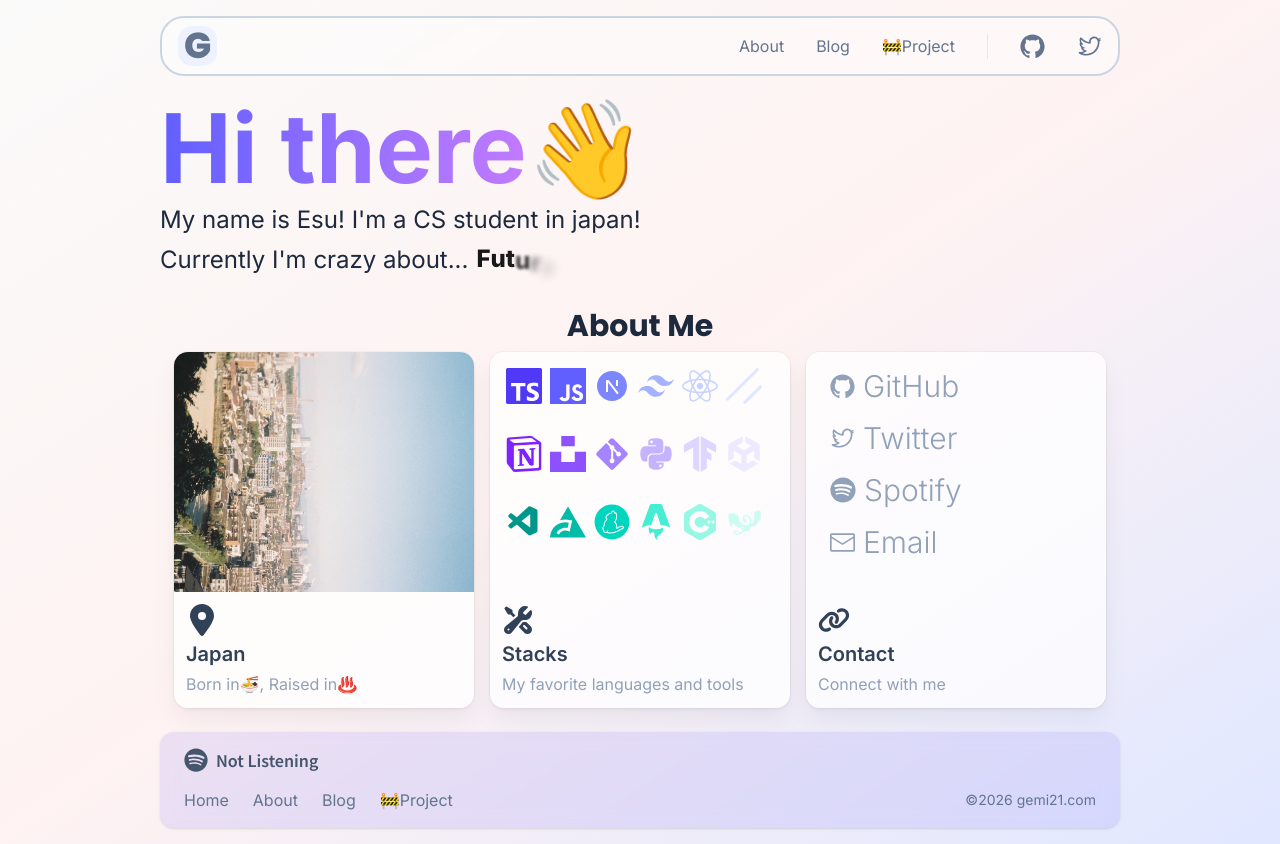
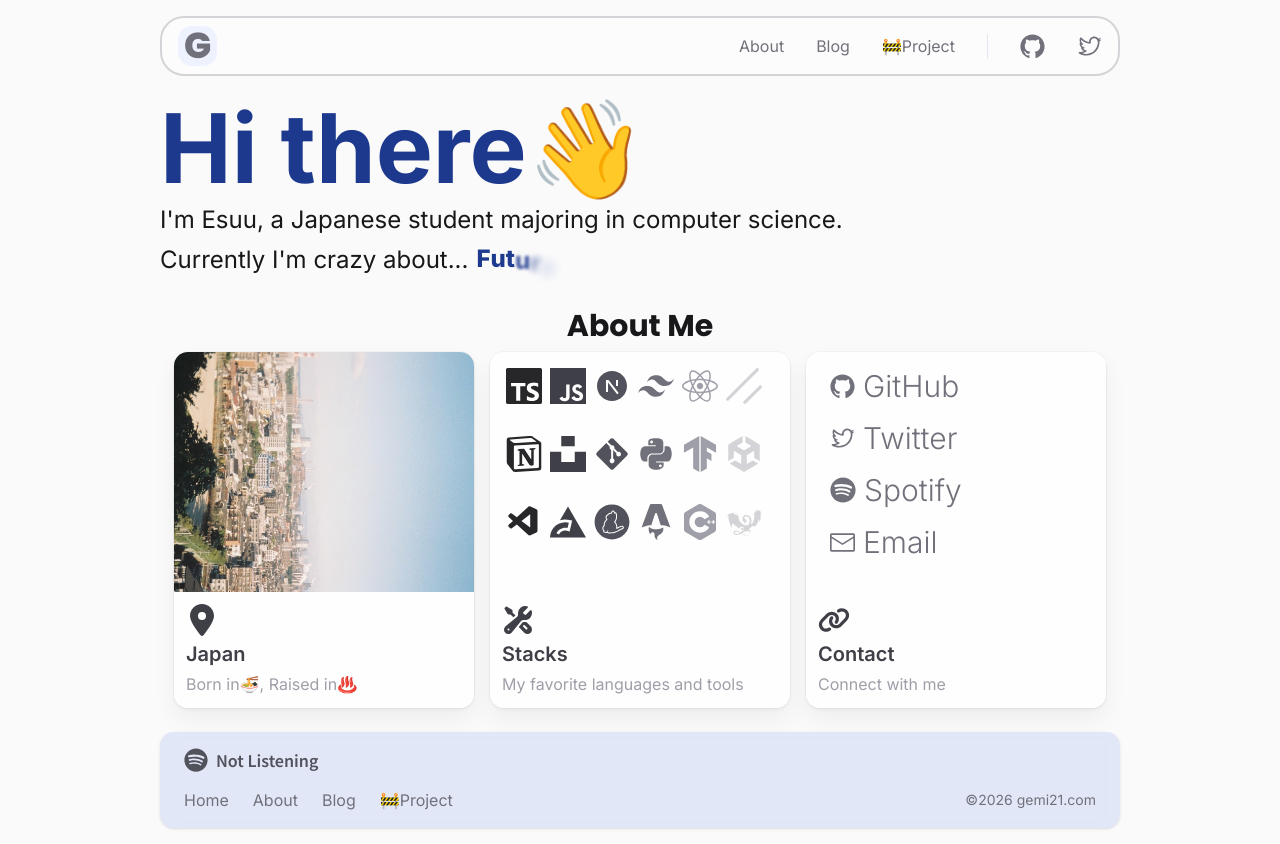
Before and after one commit to Sym521/gemi21.com, a Next.js app: page / in a window 1280 px wide. Built offline with nearby package versions, Linux system fonts and the light colour scheme; no server answers.

Commit message:
style: refresh hero copy and unify UI palette

```diff
--- a/app/_components/Greeting.tsx
+++ b/app/_components/Greeting.tsx
@@ -3,19 +3,17 @@ export const Greeting = () => {
 	return (
 		<div className="mt-6 space-y-2 mr-auto font-inter select-none">
 			<div className="flex text-6xl md:text-7xl lg:text-8xl font-bold">
-				<span className="bg-gradient-to-r from-indigo-500 to-purple-400 bg-clip-text text-transparent">
-					Hi there
-				</span>
+				<p className="text-blue-900">Hi there</p>
 				<p>👋</p>
 			</div>
-			<div className="text-base sm:text-xl md:text-2xl">
-				<p className="">My name is Esu! I&apos;m a CS student in japan!</p>
-				<div className="mt-2">
+			<div className="text-base sm:text-xl md:text-2xl space-y-2">
+				<p>I&apos;m Esuu, a Japanese student majoring in computer science.</p>
+				<div>
 					Currently I&apos;m crazy about...
 					<FlipWords
 						words={["Web design", "Playing game", "AI", "Future Core", "VR"]}
 						duration={1000}
-						className="font-extrabold"
+						className="font-extrabold text-blue-900"
 					></FlipWords>
 				</div>
 			</div>
--- a/app/_components/TopPageAboutMe.tsx
+++ b/app/_components/TopPageAboutMe.tsx
@@ -57,28 +57,28 @@ export const TopPageAboutMe = () => {
 			background: (
 				<div className="overflow-hidden text-4xl space-y-8 p-4">
 					<div className="flex flex-row items-center space-x-2">
-						<SiTypescript className="text-indigo-600" />
-						<SiJavascript className="text-indigo-500" />
-						<RiNextjsFill className="text-indigo-400" />
-						<RiTailwindCssFill className="text-indigo-300" />
-						<FaReact className="text-indigo-200" />
-						<SiShadcnui className="text-indigo-100" />
+						<SiTypescript className="text-zinc-800" />
+						<SiJavascript className="text-zinc-700" />
+						<RiNextjsFill className="text-zinc-600" />
+						<RiTailwindCssFill className="text-zinc-500" />
+						<FaReact className="text-zinc-400" />
+						<SiShadcnui className="text-zinc-300" />
 					</div>
 					<div className="flex flex-row items-center space-x-2 ">
-						<SiNotion className="text-violet-600" />
-						<SiUnsplash className="text-violet-500" />
-						<FaGitAlt className="text-violet-400" />
-						<FaPython className="text-violet-300" />
-						<SiTensorflow className="text-violet-200" />
-						<FaUnity className="text-violet-100" />
+						<SiNotion className="text-zinc-800" />
+						<SiUnsplash className="text-zinc-700" />
+						<FaGitAlt className="text-zinc-600" />
+						<FaPython className="text-zinc-500" />
+						<SiTensorflow className="text-zinc-400" />
+						<FaUnity className="text-zinc-300" />
 					</div>
 					<div className="flex flex-row items-center space-x-2">
-						<VscVscode className="text-teal-600" />
-						<SiBiome className="text-teal-500" />
-						<FaYarn className="text-teal-400" />
-						<SiAstro className="text-teal-300" />
-						<SiCplusplus className="text-teal-200" />
-						<SiLlvm className="text-teal-100" />
+						<VscVscode className="text-zinc-800" />
+						<SiBiome className="text-zinc-700" />
+						<FaYarn className="text-zinc-600" />
+						<SiAstro className="text-zinc-500" />
+						<SiCplusplus className="text-zinc-400" />
+						<SiLlvm className="text-zinc-300" />
 					</div>
 				</div>
 			),
@@ -89,31 +89,31 @@ export const TopPageAboutMe = () => {
 			description: "Connect with me",
 			className: "row-span-1 md:col-span-1 md:row-span-1",
 			background: (
-				<div className="mt-4 mx-6 text-3xl font-light text-slate-400 space-y-4">
+				<div className="mt-4 mx-6 text-3xl font-light text-zinc-500 space-y-4">
 					<Link
 						href="https://github.com/Sym521"
-						className="flex items-center gap-2 hover:text-slate-800 transition"
+						className="flex items-center gap-2 hover:text-zinc-800 transition"
 					>
 						<GitHubLogoIcon width={25} height={25} />
 						GitHub
 					</Link>
 					<Link
 						href="https://x.com/esulikesbread"
-						className="flex items-center gap-2 hover:text-slate-800 transition"
+						className="flex items-center gap-2 hover:text-zinc-800 transition"
 					>
 						<TwitterLogoIcon width={25} height={25} />
 						Twitter
 					</Link>
 					<Link
 						href="https://open.spotify.com/user/qxr4091wotokv8qatsd5kl86a?si=5e696083677a4fc6"
-						className="flex items-center gap-2 hover:text-slate-800 transition"
+						className="flex items-center gap-2 hover:text-zinc-800 transition"
 					>
 						<FaSpotify className="w-6.5 h-6.5" />
 						Spotify
 					</Link>
 					<Link
 						href="mailto:hiroki.seyama@outlook.jp"
-						className="flex items-center gap-2 hover:text-slate-800 transition"
+						className="flex items-center gap-2 hover:text-zinc-800 transition"
 					>
 						<EnvelopeClosedIcon width={25} height={25} />
 						Email
--- a/app/_components/ui/Footer.tsx
+++ b/app/_components/ui/Footer.tsx
@@ -7,52 +7,52 @@ import fetcher from "@/lib/fetcher";
 export const Footer = () => {
 	const { data: track } = useSWR("/api/spotify", fetcher);
 	return (
-		<div className="mt-auto h-auto py-4 space-y-4 bg-indigo-600/10 backdrop-blur-sm shadow-sm rounded-xl">
+		<div className="mt-auto h-auto py-4 space-y-4 bg-blue-700/10 backdrop-blur-sm shadow-sm rounded-xl">
 			<div className="px-6 space-x-2 flex items-center">
-				<FaSpotify className="w-6 h-6 text-slate-600" />
+				<FaSpotify className="w-6 h-6 text-zinc-600" />
 				{track?.isPlaying ? (
 					<div>
-						<p className="text-slate-700 font-semibold font-Noto_Sans_JP">
+						<p className="text-zinc-700 font-semibold font-Noto_Sans_JP">
 							Now Playing
 						</p>
-						<p className="text-slate-600 text-sm font-Noto_Sans_JP">
+						<p className="text-zinc-600 text-sm font-Noto_Sans_JP">
 							{track.name} - {track.artist}
 						</p>
 					</div>
 				) : (
-					<p className="border-slate-500 text-slate-600 font-semibold font-Noto_Sans_JP">
+					<p className="border-zinc-500 text-zinc-600 font-semibold font-Noto_Sans_JP">
 						Not Listening
 					</p>
 				)}
 			</div>
 			<div className="flex flex-col md:flex-row px-6 justify-between items-start md:items-center space-y-4 md:space-y-0">
-				<div className="flex flex-col md:flex-row space-y-2 md:space-y-0 md:space-x-6 text-slate-500">
+				<div className="flex flex-col md:flex-row space-y-2 md:space-y-0 md:space-x-6 text-zinc-500">
 					<Link
 						href="/"
-						className="hover:text-slate-900 transition-colors duration-200"
+						className="hover:text-zinc-900 transition-colors duration-200"
 					>
 						Home
 					</Link>
 					<Link
 						href="/About"
-						className="hover:text-slate-900 transition-colors duration-200"
+						className="hover:text-zinc-900 transition-colors duration-200"
 					>
 						About
 					</Link>
 					<Link
 						href="/Blog"
-						className="hover:text-slate-900 transition-colors duration-200"
+						className="hover:text-zinc-900 transition-colors duration-200"
 					>
 						Blog
 					</Link>
 					<Link
 						href="/"
-						className="hover:text-slate-900 transition-colors duration-200"
+						className="hover:text-zinc-900 transition-colors duration-200"
 					>
 						🚧Project
 					</Link>
 				</div>
-				<p className="text-slate-500 text-sm">
+				<p className="text-zinc-500 text-sm">
 					©{new Date().getFullYear()} gemi21.com
 				</p>
 			</div>
--- a/app/_components/ui/Header.tsx
+++ b/app/_components/ui/Header.tsx
@@ -4,21 +4,21 @@ import { Separator } from "./separator";
 
 export const Header = () => {
 	return (
-		<div className="sticky top-2 z-50 flex items-center border-2 border-slate-300 backdrop-blur-xs bg-white/40 text-slate-500 px-4 py-2 rounded-3xl">
+		<div className="sticky top-2 z-50 flex items-center border-2 border-zinc-300 backdrop-blur-xs bg-white/40 text-zinc-500 px-4 py-2 rounded-3xl">
 			<Link
 				href="/"
-				className="px-1.5 font-Poppins font-extrabold hover:text-slate-900 text-xl md:text-4xl mr-auto bg-indigo-50 rounded-xl"
+				className="px-1.5 font-Poppins font-extrabold hover:text-zinc-900 text-xl md:text-4xl mr-auto bg-indigo-50 rounded-xl"
 			>
 				G
 			</Link>
 			<div className="flex space-x-8">
-				<Link href="/About" className="hover:text-slate-900">
+				<Link href="/About" className="hover:text-zinc-900">
 					About
 				</Link>
-				<Link href="/Blog" className="hover:text-slate-900">
+				<Link href="/Blog" className="hover:text-zinc-900">
 					Blog
 				</Link>
-				<Link href="/" className="hover:text-slate-900">
+				<Link href="/" className="hover:text-zinc-900">
 					🚧Project
 				</Link>
 				<div className="hidden sm:inline-flex space-x-8">
@@ -27,7 +27,7 @@ export const Header = () => {
 						<GitHubLogoIcon
 							width={25}
 							height={25}
-							className="transition ease-in-out delay-50 hover:text-slate-700 hover:scale-110 "
+							className="transition ease-in-out delay-50 hover:text-zinc-700 hover:scale-110 "
 						/>
 					</Link>
 					<Link href="https://x.com/esulikesbread">
--- a/app/_components/ui/bento-grid.tsx
+++ b/app/_components/ui/bento-grid.tsx
@@ -48,11 +48,11 @@ const BentoCard = ({
 	>
 		<div>{background}</div>
 		<div className="pointer-events-none flex transform-gpu flex-col gap-1 p-3">
-			<Icon className="h-8 w-8 origin-left transform-gpu text-slate-700 " />
-			<h3 className="text-xl font-semibold text-slate-700 dark:text-slate-300">
+			<Icon className="h-8 w-8 origin-left transform-gpu text-zinc-700 " />
+			<h3 className="text-xl font-semibold text-zinc-700 dark:text-zinc-300">
 				{name}
 			</h3>
-			<p className="max-w-lg text-slate-400">{description}</p>
+			<p className="max-w-lg text-zinc-400">{description}</p>
 		</div>
 	</div>
 );
--- a/app/page.tsx
+++ b/app/page.tsx
@@ -5,7 +5,7 @@ import { TopPageAboutMe } from "./_components/TopPageAboutMe";
 
 export default function Home() {
 	return (
-		<div className="w-full h-fit bg-linear-to-tl from-indigo-100 from-0% via-red-50 via-50% to-stone-50 to-100% text-slate-800">
+		<div className="w-full h-fit bg-zinc-50 text-zinc-900">
 			<main className="flex flex-col min-h-screen mx-auto max-w-5xl px-5 py-4 sm:px-8">
 				<Header />
 				<Greeting />
```
